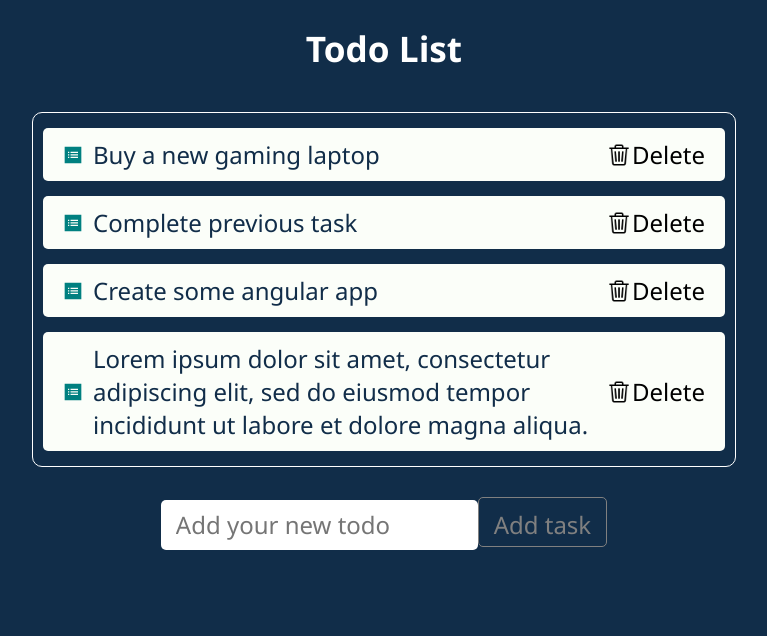
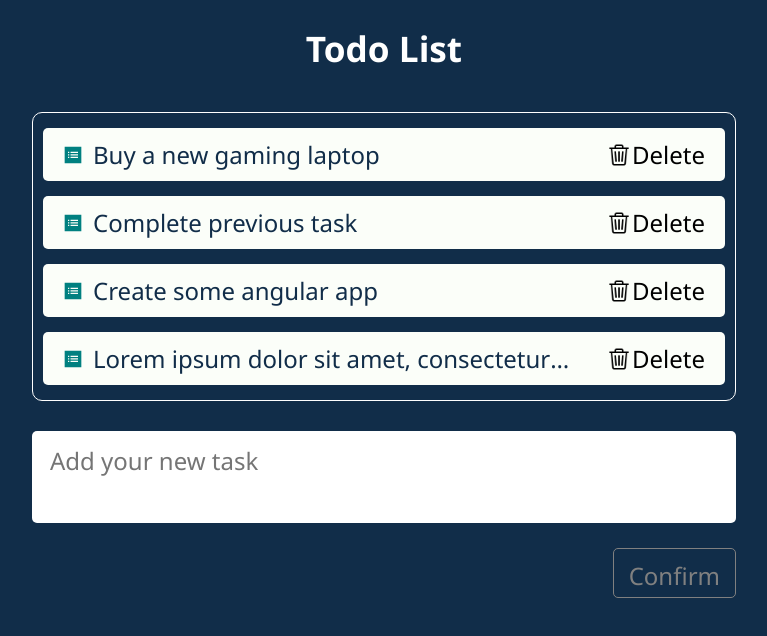
Before and after one commit to Angular-OTUS/ToDoList-GubanovFilat, an Angular app: page / in a window 1280 px wide. Shown: the top 636 px of the page, without its empty margins (256-1023 px from the left). Built offline with nearby package versions, Linux system fonts and the light colour scheme.

Commit message:
Implement the task editing functionality

```diff
--- a/src/app/components/to-do-list-item/to-do-list-item.css
+++ b/src/app/components/to-do-list-item/to-do-list-item.css
@@ -13,12 +13,26 @@
   background-color: #fbfef9;
 
   user-select: none;
+
+  &:hover {
+    color: darkolivegreen;
+  }
+}
+
+.selectedTodo {
+  background-color: #e3fbd3;
+  color: darkolivegreen;
 }
 
 .todoText {
   width: 100%;
   text-align: left;
-  overflow-wrap: anywhere;
+
+  display: -webkit-box;
+  -webkit-line-clamp: 1;
+  -webkit-box-orient: vertical;
+  overflow: hidden;
+  text-overflow: ellipsis;
 }
 
 .todoIcon {
--- a/src/app/components/to-do-list-item/to-do-list-item.html
+++ b/src/app/components/to-do-list-item/to-do-list-item.html
@@ -1,4 +1,4 @@
-<li class="todo">
+<li class="todo" [class.selectedTodo]="isSelected">
   <img src="/task.svg" class="todoIcon" />
 
   <span class="todoText" appTooltip="{{ task.description }}">{{
--- a/src/app/components/to-do-list-item/to-do-list-item.ts
+++ b/src/app/components/to-do-list-item/to-do-list-item.ts
@@ -14,6 +14,9 @@ export class ToDoListItem {
   @Input()
   public task!: Task;
 
+  @Input()
+  public isSelected!: boolean;
+
   @Output()
   protected deleteTaskEvent = new EventEmitter();
 
--- a/src/app/components/to-do-list/to-do-list.css
+++ b/src/app/components/to-do-list/to-do-list.css
@@ -17,14 +17,16 @@ li {
     text-align: center;
   }
 
-  input {
-    width: 45%;
-    height: 50px;
+  textarea {
+    width: 100%;
+    resize: none;
+    overflow: auto;
+
     padding: 10px 15px;
 
     font-size: 1.5rem;
 
-    border: none;
+    border: 3px solid transparent;
     border-radius: 5px;
 
     &:focus {
@@ -32,7 +34,12 @@ li {
     }
   }
 
-  ::ng-deep button {
-    margin-left: 20px;
+  .buttons {
+    margin-top: 20px;
+    margin-bottom: 20px;
+
+    display: flex;
+    justify-content: flex-end;
+    gap: 20px;
   }
 }
--- a/src/app/components/to-do-list/to-do-list.html
+++ b/src/app/components/to-do-list/to-do-list.html
@@ -5,7 +5,12 @@
 } @else {
 <ul class="todoListContainer">
   @for (task of tasks; track task.id) {
-  <app-to-do-list-item [task]="task" (deleteTaskEvent)="onDelete(task.id)" />
+  <app-to-do-list-item
+    [task]="task"
+    [isSelected]="task.id === taskId"
+    (deleteTaskEvent)="onDelete(task.id)"
+    (click)="onItemClick(task.id)"
+  />
   } @empty {
   <li>Todo list is empty</li>
   }
@@ -13,21 +18,27 @@
 
 <div class="todoFormContainer">
   <form>
-    <input
-      type="text"
-      placeholder="Add your new todo"
-      [(ngModel)]="newTaskDescription"
+    <textarea
+      #textarea
+      [placeholder]="inputPlaceholder"
+      [(ngModel)]="taskDescription"
       [ngModelOptions]="{ standalone: true }"
+      (keydown)="onTextareaKeydown($event)"
       autofocus
-    />
-    <app-button
-      type="submit"
-      [disabled]="!newTaskDescription.trim()"
-      appTooltip="Click the button to add your new task."
-      (click)="onAdd($event)"
-    >
-      Add task
-    </app-button>
+      maxlength="130"
+      rows="2"
+      spellcheck="true"
+    ></textarea>
+    <div class="buttons">
+      <app-button
+        type="submit"
+        [disabled]="!taskDescription.trim()"
+        appTooltip="Click on the button to confirm the input."
+        (click)="onSave($event)"
+      >
+        Confirm
+      </app-button>
+    </div>
   </form>
 </div>
 }
--- a/src/app/components/to-do-list/to-do-list.ts
+++ b/src/app/components/to-do-list/to-do-list.ts
@@ -1,4 +1,4 @@
-import { Component, OnInit } from '@angular/core';
+import { Component, ElementRef, OnInit, ViewChild } from '@angular/core';
 import { FormsModule } from '@angular/forms';
 
 import { Task } from '../../dto/Task';
@@ -6,6 +6,11 @@ import { ToDoListItem } from '../to-do-list-item/to-do-list-item';
 import { Loader } from '../loader/loader';
 import { Button } from '../button/button';
 import { Tooltip } from '../../directives/tooltip';
+
+enum InputPlaceholder {
+  ADD_NEW_TODO = 'Add your new task',
+  EDIT_TODO = 'Edit the task you have selected',
+}
 
 @Component({
   selector: 'app-to-do-list',
@@ -19,13 +24,19 @@ export class ToDoList implements OnInit {
     Task.of('Complete previous task'),
     Task.of('Create some angular app'),
     Task.of(
-      `Lorem ipsum dolor sit amet,
-       consectetur adipiscing elit,
-       sed do eiusmod tempor incididunt ut labore et dolore magna aliqua.`
-    )
+      'Lorem ipsum dolor sit amet, ' +
+        'consectetur adipiscing elit, ' +
+        'sed do eiusmod tempor incididunt ut labore et dolore magna aliqua.',
+    ),
   );
 
-  protected newTaskDescription: string = '';
+  @ViewChild('textarea')
+  private textarea!: ElementRef;
+
+  protected inputPlaceholder = InputPlaceholder.ADD_NEW_TODO;
+
+  protected taskDescription: string = '';
+  protected taskId: string | null = null;
 
   protected isLoading = true;
 
@@ -37,19 +48,61 @@ export class ToDoList implements OnInit {
 
   protected onDelete(taskId: string): void {
     this.tasks = this.tasks.filter((task) => task.id !== taskId);
+
+    this.setFocusIntoTextarea();
   }
 
-  protected onAdd(event: Event): void {
+  protected onSave(event: Event): void {
     event.preventDefault();
 
-    this.newTaskDescription = this.newTaskDescription.trim();
+    this.taskDescription = this.taskDescription.trim();
 
-    if (!this.newTaskDescription) {
+    if (!this.taskDescription) {
       return;
     }
 
-    this.tasks.push(Task.of(this.newTaskDescription));
+    this.saveTask();
 
-    this.newTaskDescription = '';
+    this.taskDescription = '';
+    this.taskId = null;
+
+    this.inputPlaceholder = InputPlaceholder.ADD_NEW_TODO;
+    this.setFocusIntoTextarea();
+  }
+
+  protected onItemClick(taskId: string) {
+    const task = this.tasks.find((task) => task.id === taskId);
+    if (task) {
+      this.taskId = task.id;
+      this.taskDescription = task.description;
+
+      this.inputPlaceholder = InputPlaceholder.EDIT_TODO;
+
+      this.setFocusIntoTextarea();
+    }
+  }
+
+  protected onTextareaKeydown(event: KeyboardEvent): void {
+    if (event.key === 'Enter' && !event.shiftKey) {
+      event.preventDefault();
+      this.onSave(event);
+    }
+  }
+
+  private setFocusIntoTextarea() {
+    (this.textarea.nativeElement as HTMLTextAreaElement).focus();
+  }
+
+  private saveTask() {
+    if (this.taskId === null) {
+      this.tasks.push(Task.of(this.taskDescription));
+    } else {
+      const task = this.tasks.find((task) => task.id === this.taskId);
+      if (task) {
+        task.description = this.taskDescription;
+      } else {
+        this.tasks.push(Task.of(this.taskDescription));
+      }
+    }
   }
 }
```
